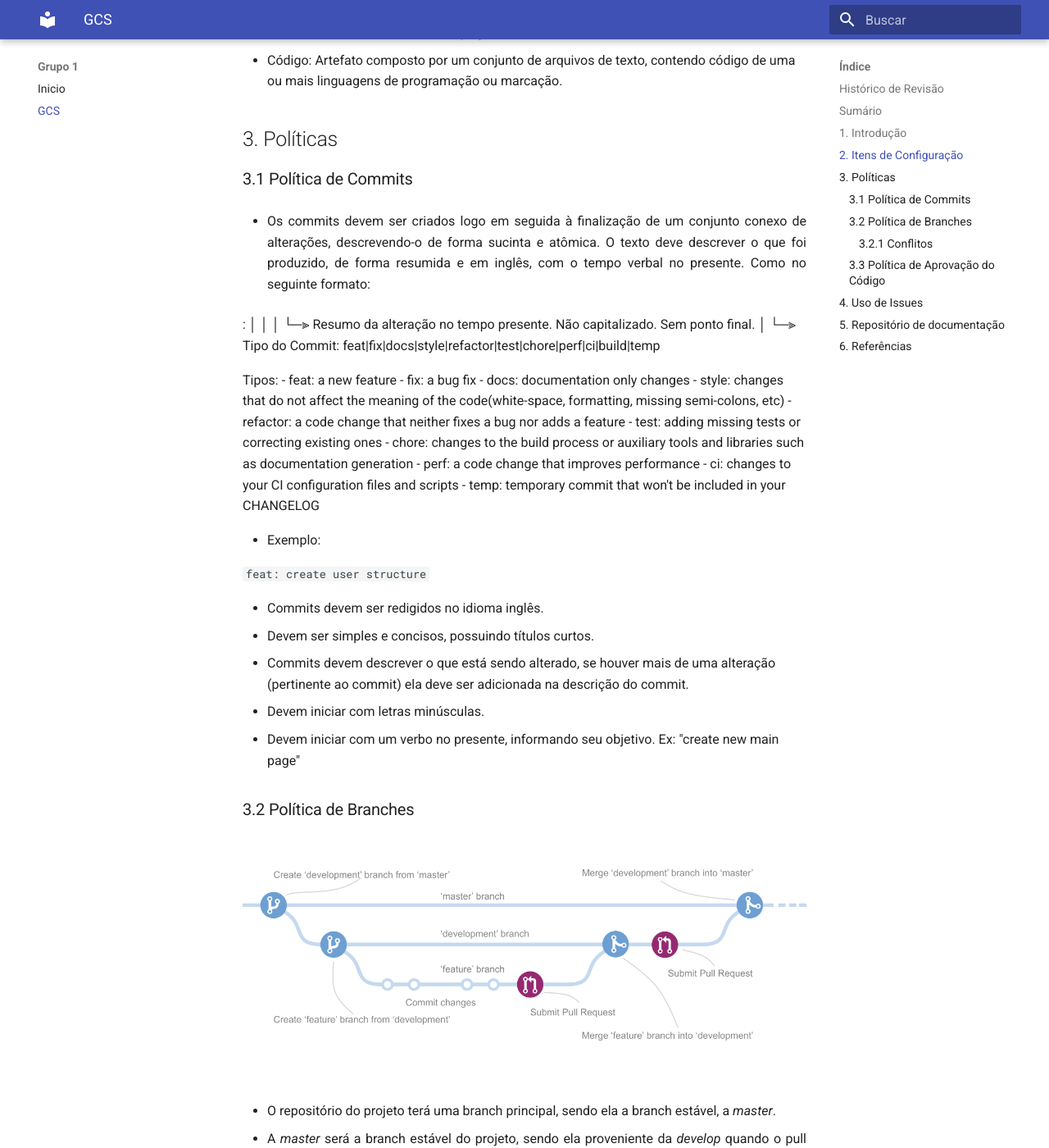
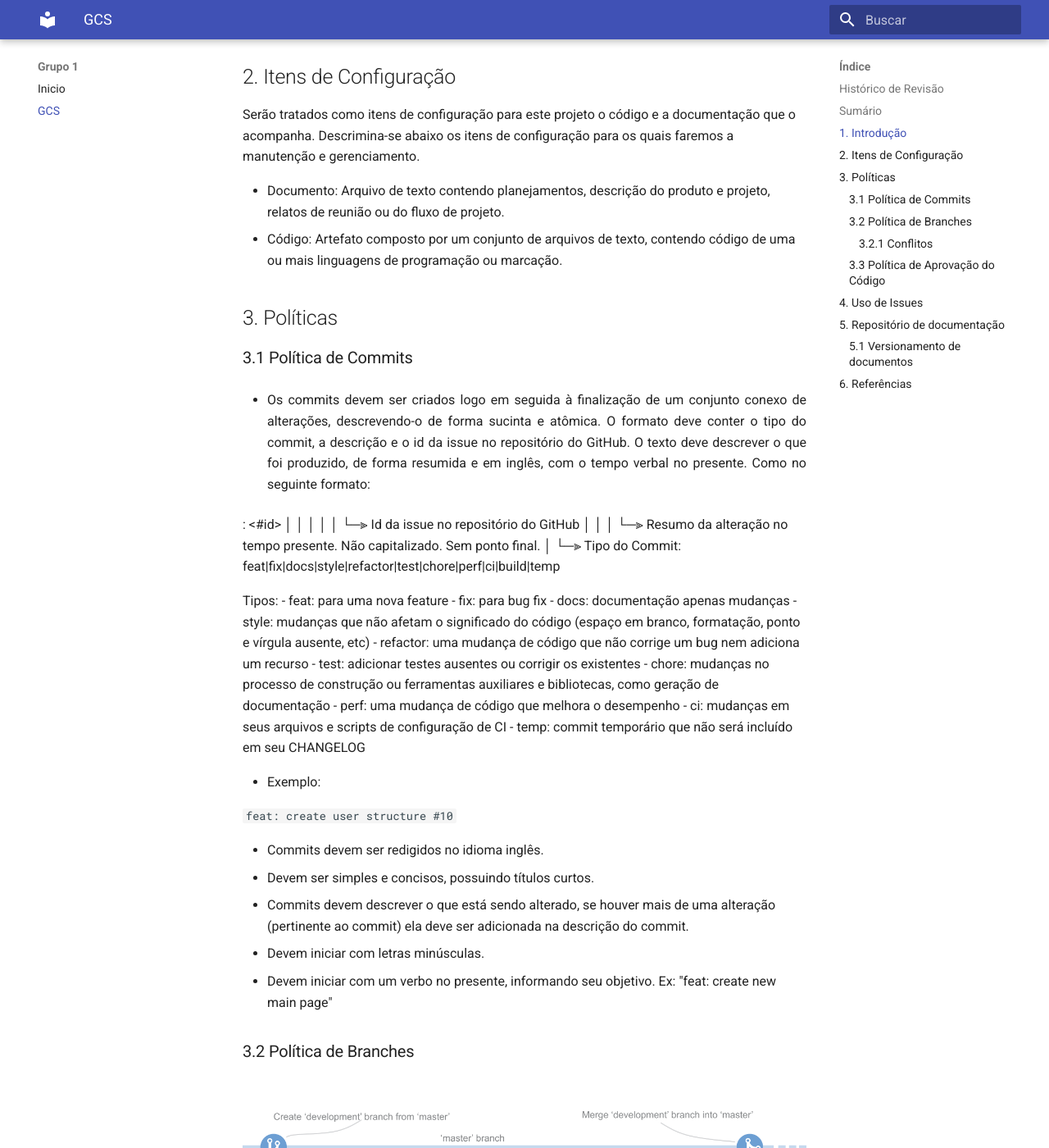
Before and after one commit to fga-eps-mds/2020.1-eSaudeUnB-Wiki, an MkDocs documentation site: the page built from docs/gcs.md, in a window 1280 px wide and 1400 px high, scrolled down 1003 px. Shown: the whole window at 82% size. Built offline with MkDocs 1.6.1 and Material for MkDocs 9.7.7, drawn with Linux system fonts in a browser that asks for light colours; some of the changed text lies outside the part shown.

Commit message:
feat: improve gcs document #10
Signed-off-by: Daniel Goncalves <danmke@hotmail.com>

````diff
--- a/docs/gcs.md
+++ b/docs/gcs.md
@@ -5,6 +5,9 @@
 |    Data    |  Versão  |        Descrição       |          Autor(es)          |
 |:----------:|:--------:|:----------------------:|:---------------------------:|
 | 25/08/2020 |   0.1    | Criação do Documento de GCS           |   Daniel Maike, João Pedro, Joberth Rogers  |
+| 26/08/2020 |   0.2    | Adequação dos Itens de Configuração          |   Daniel Maike, João Pedro, Joberth Rogers  |
+| 26/08/2020 |   0.3    | Adequação das Políticas e do Uso de Issues          |   Daniel Maike, João Pedro, Joberth Rogers  |
+| 26/08/2020 |   1.0    | Adequação do Repositório de Documentação e atualização de políticas de commit         |   Daniel Maike  |
 
 ## Sumário
 
@@ -35,29 +38,31 @@ Serão tratados como itens de configuração para este projeto o código e a doc
 
 ### 3.1 Política de Commits
 
-* <p align = "justify">Os commits devem ser criados logo em seguida à finalização de um conjunto conexo de alterações, descrevendo-o de forma sucinta e atômica. O texto deve descrever o que foi produzido, de forma resumida e em inglês, com o tempo verbal no presente. Como no seguinte formato:
+* <p align = "justify">Os commits devem ser criados logo em seguida à finalização de um conjunto conexo de alterações, descrevendo-o de forma sucinta e atômica. O formato deve conter o tipo do commit, a descrição e o id da issue no repositório do GitHub. O texto deve descrever o que foi produzido, de forma resumida e em inglês, com o tempo verbal no presente. Como no seguinte formato:
 
- <type>: <short summary>
+ <type>: <short summary> <#id>
+  │            │           │
+  │            │           └─⫸ Id da issue no repositório do GitHub
   │            │
   │            └─⫸ Resumo da alteração no tempo presente. Não capitalizado. Sem ponto final.
   │
   └─⫸ Tipo do Commit: feat|fix|docs|style|refactor|test|chore|perf|ci|build|temp
 
 Tipos:
-   - feat: a new feature
-   - fix: a bug fix
-   - docs: documentation only changes
-   - style: changes that do not affect the meaning of the code(white-space, formatting, missing semi-colons, etc)
-   - refactor: a code change that neither fixes a bug nor adds a feature
-   - test: adding missing tests or correcting existing ones
-   - chore: changes to the build process or auxiliary tools and libraries such as documentation generation
-   - perf: a code change that improves performance
-   - ci: changes to your CI configuration files and scripts
-   - temp: temporary commit that won't be included in your CHANGELOG
+   - feat: para uma nova feature
+   - fix: para bug fix
+   - docs: documentação apenas mudanças
+   - style: mudanças que não afetam o significado do código (espaço em branco, formatação, ponto e vírgula ausente, etc)
+   - refactor: uma mudança de código que não corrige um bug nem adiciona um recurso
+   - test: adicionar testes ausentes ou corrigir os existentes
+   - chore: mudanças no processo de construção ou ferramentas auxiliares e bibliotecas, como geração de documentação
+   - perf: uma mudança de código que melhora o desempenho
+   - ci: mudanças em seus arquivos e scripts de configuração de CI
+   - temp: commit temporário que não será incluído em seu CHANGELOG
 
 * Exemplo:
 
-   ```feat: create user structure```
+   ```feat: create user structure #10```
 
 </p>
 
@@ -65,7 +70,7 @@ Tipos:
 * Devem ser simples e concisos, possuindo títulos curtos.
 * Commits devem descrever o que está sendo alterado, se houver mais de uma alteração (pertinente ao commit) ela deve ser adicionada na descrição do commit.
 * Devem iniciar com letras minúsculas.
-* Devem iniciar com um verbo no presente, informando seu objetivo. Ex: "create new main page"
+* Devem iniciar com um verbo no presente, informando seu objetivo. Ex: "feat: create new main page"
 
 ### 3.2 Política de Branches
 
@@ -117,9 +120,15 @@ Se um <i>Pull Request</i> causar algum tipo de conflito, deve ser resolvido prim
 
 * <p align = "justify"> E cada descrição de Issue deverá seguir o Issue Template determinado no repositório.</p>
 
+* <p align = "justify"> Qualquer alteração deve ser solucionada apenas após a criação de uma issue especificando a alteração.</p>
+
 ## 5. Repositório de documentação
 
-O repositório de documentação é encontrado na [wiki](#https://github.com/fga-eps-mds/2020.1-Grupo1-Wiki) do projeto. Seu objetivo é armazenar a documentação proveniente do projeto, bem como, as práticas adotadas pela equipe de desenvolvimento. Este repositório segue especificações semelhantes ao repositório de código. Os commits devem seguir o mesmo padrão. Porém, os documentos devem ser mantidos na branch master e não há instruções a respeito da criações de novas branches.
+O repositório de documentação é encontrado na [wiki](#https://github.com/fga-eps-mds/2020.1-Grupo1-Wiki) do projeto. Seu objetivo é armazenar a documentação proveniente do projeto, bem como, as práticas adotadas pela equipe de desenvolvimento.
+
+### 5.1 Versionamento de documentos
+
+A versão dos documentos deve seguir o versionamento semântico MAJOR.MINOR. Uma alteração que envolva correção ou validação de um documento e que não exija esforço intelictual moderado, deve ser versionado incrementando o dígito MINOR. Para alterações que envolva adição de conteúdo ou correções significativas, deve ser incrementado o dígito MAJOR.
 
 ## 6. Referências
 
````
Also changed, not shown: other parts of docs/gcs.md (+0 -2 lines).
